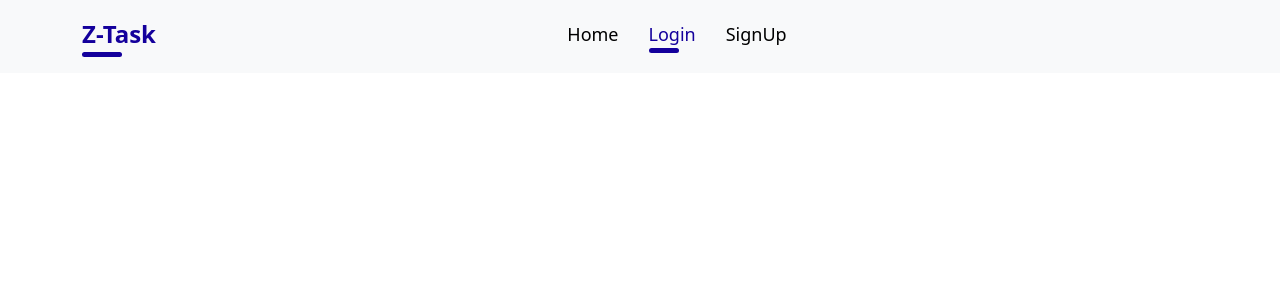
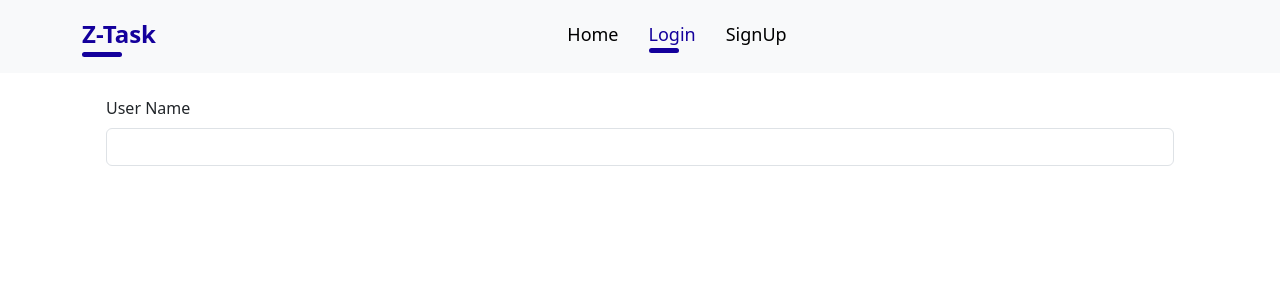
Before and after one commit to showkmahmoud/react-task-manger-toDo, a React (Create React App) app: page /login in a window 1280 px wide. Shown: the top 300 px of the page. Built offline with nearby package versions, Linux system fonts and the light colour scheme.

Commit message:
BF: starting in the form and the api

```diff
--- a/src/pages/login/login.tsx
+++ b/src/pages/login/login.tsx
@@ -1,8 +1,44 @@
-import React from 'react'
+import React, { ChangeEvent, FC, PropsWithChildren, useState } from 'react'
+import { FormGroup, Input, Label } from 'reactstrap'
 
-function Login() {
+interface ILoginModal {
+  onSubmitForm?:any
+}
+const Login:FC<PropsWithChildren<ILoginModal>> = ({onSubmitForm}) => {
+  const getInitialValue = () => {
+    return {
+      name: "",
+      email: "",
+    };
+  };
+  const [formData, setFormData] = useState( getInitialValue());
+  const { name, email} = formData;
+  const handleFormDataChange = (e: ChangeEvent<HTMLInputElement>) => {
+    setFormData({
+      ...formData,
+      [e.target.name]: e.target.value,
+    });
+  };
+  const onSubmit = (e: any) => {
+    e.preventDefault();
+    onSubmitForm(formData);
+  };
   return (
-    <div>Login</div>
+    <form className="px-4 py-5 mt-5" onSubmit={onSubmit}>
+    {/* user name */}
+    <FormGroup>
+      <Label for="name" className="text-capitalize ">
+        user name
+      </Label>
+      <Input
+        id="name"
+        name="name"
+        value={name}
+        onChange={handleFormDataChange}
+        type="text"
+      />
+    </FormGroup>
+    </form>
   )
 }
 
```
Also changed, not shown: src/shared/API/API.ts (added, +7 -0 lines).
